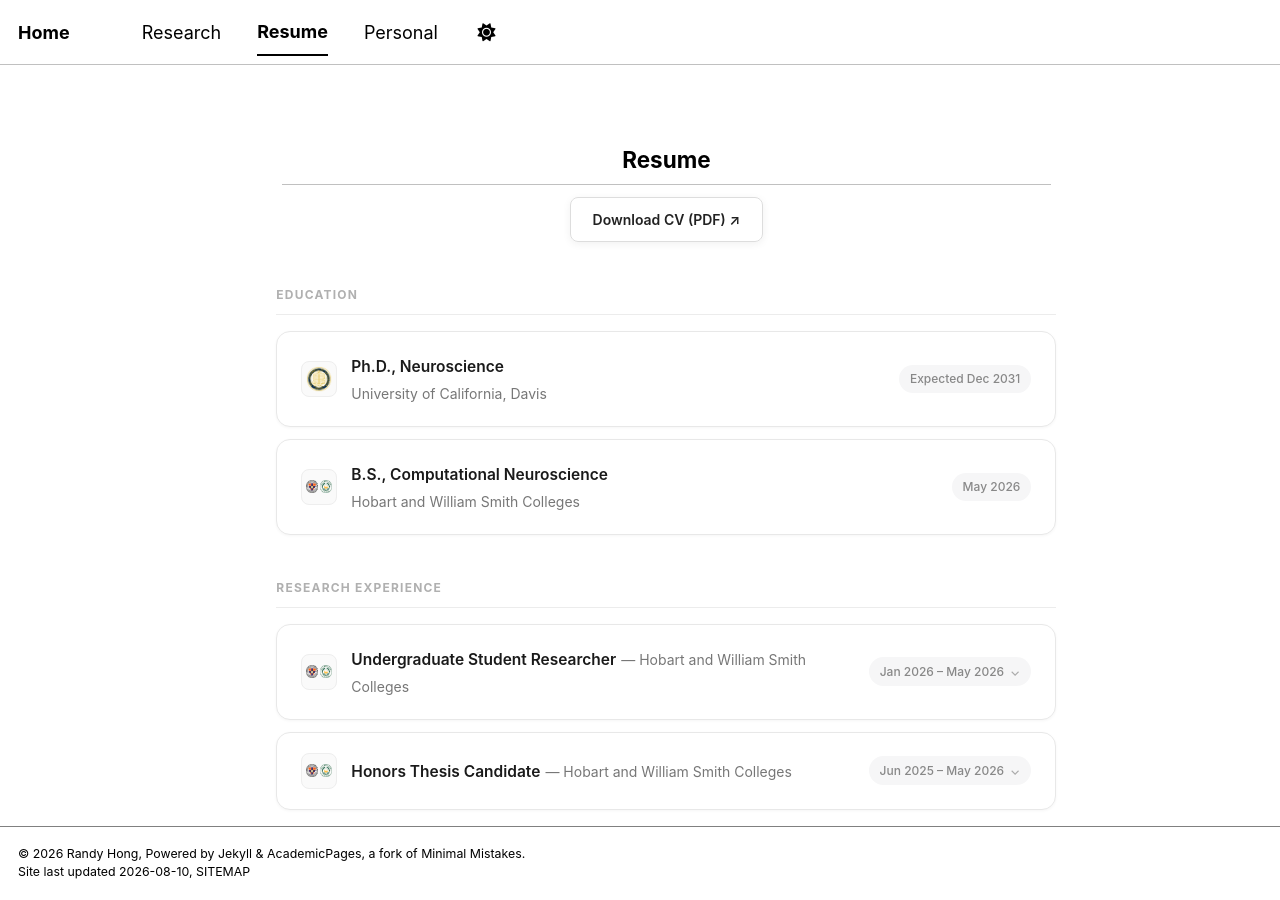
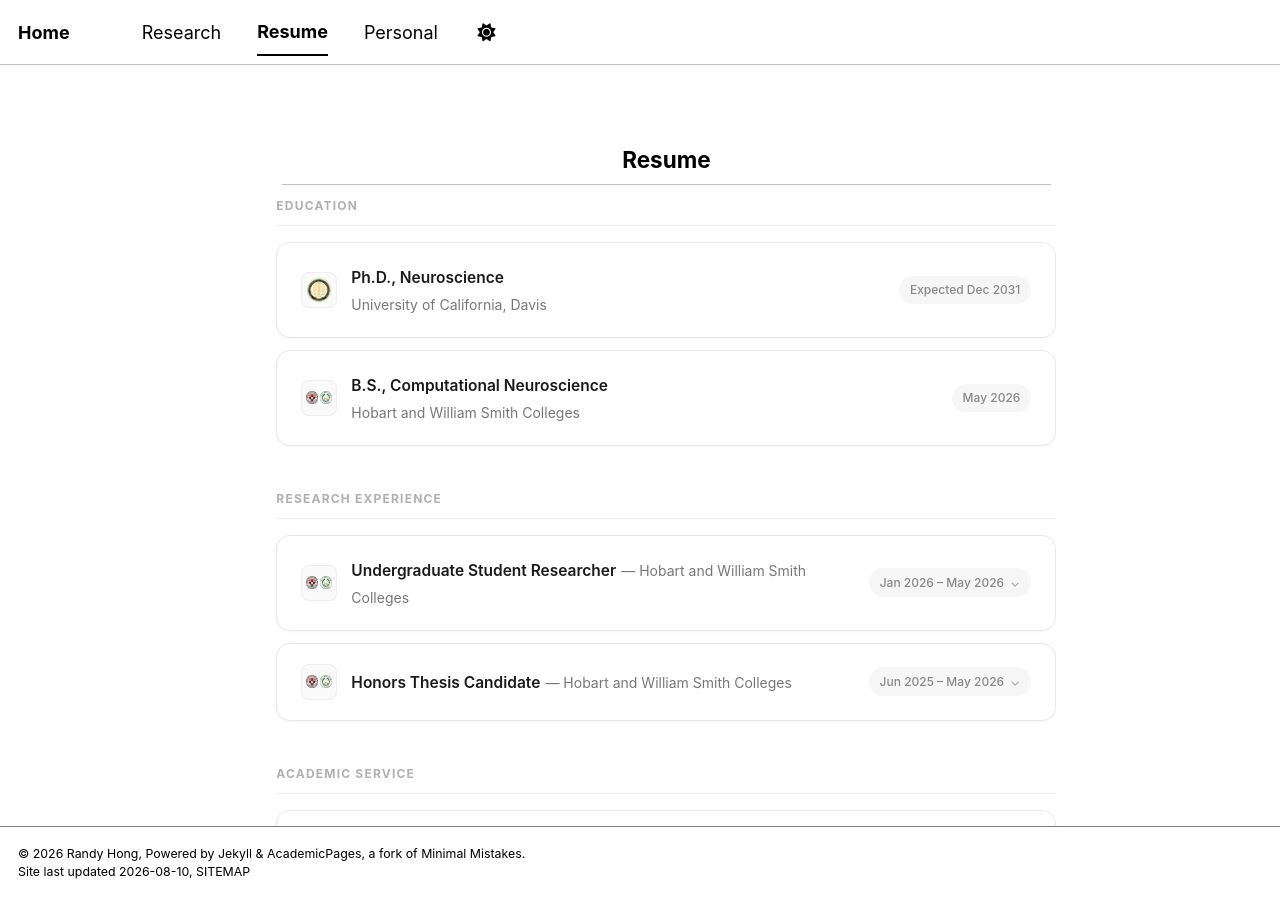
Before and after one commit to randyhongg/randyhongg.github.io, a Jekyll site: the page built from honors.md, in a window 1280 px wide and 900 px high. Built offline with Jekyll 4.4.1, drawn with Linux system fonts in a browser that asks for light colours; a style sheet for code colours, icons or effects is not loaded.

Commit message:
Update honors.md

```diff
--- a/honors.md
+++ b/honors.md
@@ -269,10 +269,6 @@ author_profile: false
 
 <div class="resume-wide">
 
-<div class="resume-download">
-<a href="/files/randy-hong-cv.pdf" target="_blank">Download CV (PDF) &#8599;</a>
-</div>
-
 <div class="resume-section-title">Education</div>
 
 <div class="resume-card">
```
